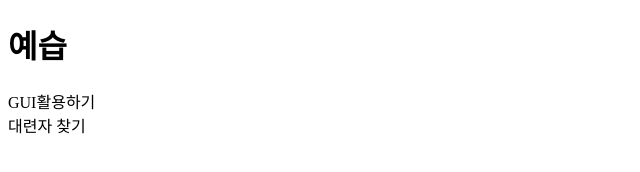
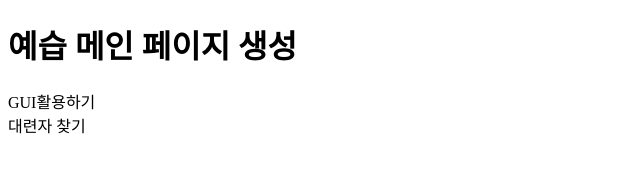
Before and after one commit to jinhonara12/gitSettingWithCmd, a plain HTML site: page index.html in a window 1280 px wide. Shown: the whole page, without its empty margins (0-640 px from the left). Drawn offline with Linux system fonts and the light colour scheme.

Commit message:
메인 페이지 생성

```diff
--- a/index.html
+++ b/index.html
@@ -7,7 +7,7 @@
     <title>Document</title>
 </head>
 <body>
-    <h1>예습</h1>
+    <h1>예습 메인 페이지 생성</h1>
     <div>GUI활용하기</div>
     <div>대련자 찾기</div>
 </body>
```
